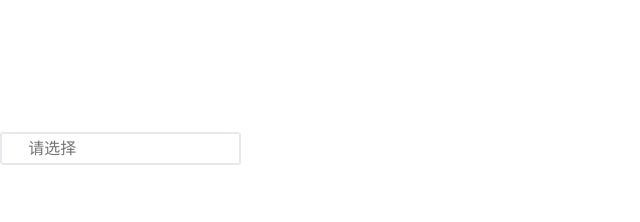
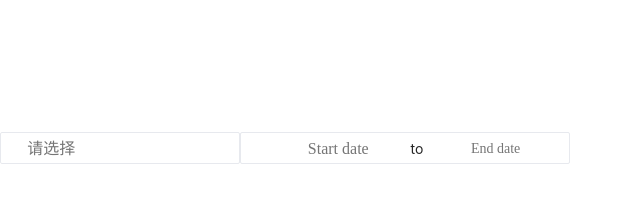
Before and after one commit to lzt-T/carpediemUi, a Vue app: page / in a window 1280 px wide. Shown: the top 222 px of the page, without its empty margins (0-640 px from the left). Built offline with nearby package versions, Linux system fonts and the light colour scheme; a web font is replaced by a local one.

Commit message:
feat: 日期区间选择完成

```diff
--- a/examples/App.vue
+++ b/examples/App.vue
@@ -1,6 +1,12 @@
 <template>
   <div class="su">
     <cd-date-picker v-model="data" :height="32" :width="240"></cd-date-picker>
+    <cd-date-picker
+      v-model="data"
+      :height="32"
+      :width="220"
+      type="daterange"
+    ></cd-date-picker>
   </div>
 </template>
 
--- a/packages/datepicker/src/datepicker.vue
+++ b/packages/datepicker/src/datepicker.vue
@@ -1,22 +1,60 @@
 <template>
-  <span class="cd-datepicker-frame">
+  <div
+    :class="{
+      'cd-datepicker-frame': true,
+      'cd-datepicker-frame-border': isFocus == false,
+      'cd-datepicker-frame-focusborder': isFocus,
+      'cd-datepicker-frame-focusborder-err':
+        isDateTrue == false || isStartDate == false || isEndtDate == false,
+    }"
+  >
     <span class="cd cd-datepicker-icon"></span>
     <input
+      v-if="type == 'day'"
       v-model.trim="dateData"
       ref="info"
       type="text"
       :class="{
         cd: true,
         'cd-datepicker-input': true,
-        'cd-datepicker-input-border': isFocus == false,
-        'cd-datepicker-input-focusborder': isFocus,
-        'cd-datepicker-input-focusborder-err': isDateTrue == false,
       }"
       placeholder="请选择"
       @click.stop=""
-      @focus="onFocus"
+      @focus="onFocus('middle')"
       @blur="onBlur"
     />
+    <div
+      v-if="type == 'daterange'"
+      :class="{ 'cd-datepicker-daterange-frame': true }"
+    >
+      <input
+        v-model.trim="startDate"
+        ref="startinfo"
+        type="text"
+        :class="{
+          cd: true,
+          'cd-datepicker-start': true,
+        }"
+        placeholder="Start date"
+        @click.stop=""
+        @focus="onFocus('start')"
+        @blur="onBlur"
+      />
+      <div class="cd-datepicker-start-to">to</div>
+      <input
+        v-model.trim="endDate"
+        ref="endinfo"
+        type="text"
+        :class="{
+          cd: true,
+          'cd-datepicker-end': true,
+        }"
+        placeholder="End date"
+        @click.stop=""
+        @focus="onFocus('end')"
+        @blur="onBlur"
+      />
+    </div>
     <calendar
       :height="heightData"
       :width="widthData"
@@ -29,11 +67,13 @@
       v-show="isShowCopy"
       @click.stop=""
       @onSelectDate="onSelectDate"
+      :stage="stage"
     ></calendar>
-  </span>
+  </div>
 </template>
 
 <script lang="ts">
+// 确定日期要按回车键或者使用日历选择
 import { defineComponent, ref, watch } from "vue";
 import calendar from "./calendar.vue";
 export default defineComponent({
@@ -58,7 +98,10 @@ export default defineComponent({
     },
   },
   setup(props, context) {
+    let stage = ref("middle");
     let info = ref();
+    let startinfo = ref();
+    let endinfo = ref();
     // 组件的大小
     let heightData = ref();
     let widthData = ref();
@@ -73,43 +116,125 @@ export default defineComponent({
       widthData.value = props.width;
     }
     // 是不是处于输入
+    let yearData = ref("");
+    let monthData = ref("");
+    let dayData = ref("");
     let isFocus = ref(false);
-
-    function onFocus() {
+    //输入时
+    function onFocus(stageData: any) {
+      stage.value = stageData;
+      if (stage.value == "middle" && isDateTrue.value == true) {
+        yearData.value = dateData.value.split("-")[0];
+        monthData.value = dateData.value.split("-")[1];
+        dayData.value = dateData.value.split("-")[2];
+      } else if (stage.value == "start" && isStartDate.value == true) {
+        yearData.value = startDate.value.split("-")[0];
+        monthData.value = startDate.value.split("-")[1];
+        dayData.value = startDate.value.split("-")[2];
+      } else if (stage.value == "end" && isEndtDate.value == true) {
+        yearData.value = endDate.value.split("-")[0];
+        monthData.value = endDate.value.split("-")[1];
+        dayData.value = endDate.value.split("-")[2];
+      }
+      isChange.value = true;
+      setTimeout(() => {
+        isChange.value = false;
+      }, 1);
       isFocus.value = true;
       isShow.value = true;
       isShowCopy.value = true;
       window.addEventListener("keydown", pressBlank);
     }
+    //输入结束时
     function onBlur() {
       isFocus.value = false;
       window.removeEventListener("keydown", pressBlank);
-      if (dateData.value == "" || dateData.value == undefined) {
+      if (dateData.value == "" && stage.value == "middle") {
         isDateTrue.value = true;
+      }
+      if (startDate.value == "" && stage.value == "start") {
+        isStartDate.value = true;
+      }
+      if (endDate.value == "" && stage.value == "end") {
+        isEndtDate.value = true;
       }
     }
     function setModelValue() {
+      if (stage.value == "middle") {
         context.emit("update:modelValue", dateData.value);
+      } else {
+        context.emit(
+          "update:modelValue",
+          startDate.value + " " + endDate.value
+        );
+      }
     }
     let isShow = ref(false);
     let isShowCopy = ref(false);
     let isChange = ref(false);
-    let dateData = ref();
+    let dateData = ref("");
+    let startDate = ref("");
+    let endDate = ref("");
     let isDateTrue = ref();
-    let yearData = ref(undefined);
-    let monthData = ref(undefined);
-    let dayData = ref(undefined);
+    let isStartDate = ref();
+    let isEndtDate = ref();
     // 手动输入日期，并判断正确，再设置日期
+    function checkDate(dateData: any) {
+      let isSure = false;
+      let bissextilDay = [31, 29, 31, 30, 31, 30, 31, 31, 30, 31, 30, 31];
+      let nobissextilDay = [31, 28, 31, 30, 31, 30, 31, 31, 30, 31, 30, 31];
+      let dateDataArray = dateData.split("-");
+      if (
+        dateDataArray[0] % 400 == 0 ||
+        (dateDataArray[0] % 4 == 0 && dateDataArray[0] % 100 != 0)
+      ) {
+        if (dateDataArray[1] >= 1 && dateDataArray[1] <= 12) {
+          if (
+            dateDataArray[2] >= 1 &&
+            dateDataArray[2] <= bissextilDay[dateDataArray[1] - 1]
+          ) {
+            isSure = true;
+          }
+        }
+      } else {
+        if (dateDataArray[1] >= 1 && dateDataArray[1] <= 12) {
+          if (
+            dateDataArray[2] >= 1 &&
+            dateDataArray[2] <= nobissextilDay[dateDataArray[1] - 1]
+          ) {
+            isSure = true;
+          }
+        }
+      }
+      return [isSure, dateDataArray];
+    }
     function pressBlank(e: any) {
       if (e.keyCode == 13) {
-        let pattern =
-          /^((((19|20)\d{2})-(0?[13-9]|1[012])-(0?[1-9]|[12]\d|30))|(((19|20)\d{2})-(0?[13578]|1[02])-31)|(((19|20)\d{2})-0?2-(0?[1-9]|1\d|2[0-8]))|((((19|20)([13579][26]|[2468][048]|0[48]))|(2000))-0?2-29))$/;
-        if (pattern.test(dateData.value)) {
-          let dateDataArray = dateData.value.split("-");
-          yearData.value = dateDataArray[0];
-          monthData.value = dateDataArray[1];
-          dayData.value = dateDataArray[2];
+        checkDateSecond();
+      }
+    }
+    // 日期正确和错误的做法
+    function checkDateSecond() {
+      if (true) {
+        let checkData = [];
+        if (stage.value == "middle") {
+          checkData = checkDate(dateData.value);
+        } else if (stage.value == "start") {
+          checkData = checkDate(startDate.value);
+        } else if (stage.value == "end") {
+          checkData = checkDate(endDate.value);
+        }
+        if (checkData[0]) {
+          yearData.value = checkData[1][0];
+          monthData.value = checkData[1][1];
+          dayData.value = checkData[1][2];
+          if (stage.value == "middle") {
             isDateTrue.value = true;
+          } else if (stage.value == "start") {
+            isStartDate.value = true;
+          } else if (stage.value == "end") {
+            isEndtDate.value = true;
+          }
           isChange.value = true;
           setTimeout(() => {
             isChange.value = false;
@@ -118,17 +243,57 @@ export default defineComponent({
           setTimeout(() => {
             isShowCopy.value = false;
           }, 280);
+
+          if (startDate.value != "" && endDate.value != "") {
+            let startTimeMs = +new Date(startDate.value);
+            let endTimeMs = +new Date(endDate.value);
+            if (startTimeMs > endTimeMs) {
+              [startDate.value, endDate.value] = [
+                endDate.value,
+                startDate.value,
+              ];
+            }
+          }
+          if (stage.value == "middle") {
             setModelValue();
+          } else {
+            if (isStartDate.value == true && isEndtDate.value == true) {
+              setModelValue();
+            }
+          }
+
+          if (stage.value == "middle") {
             info.value.blur();
+          } else if (stage.value == "start") {
+            startinfo.value.blur();
+          } else if (stage.value == "end") {
+            endinfo.value.blur();
+          }
         } else {
-          if (dateData.value == undefined || dateData.value == "") {
+          if (
+            (dateData.value == "" && stage.value == "middle") ||
+            (startDate.value == "" && stage.value == "start") ||
+            (endDate.value == "" && stage.value == "end")
+          ) {
             isShow.value = false;
             setTimeout(() => {
               isShowCopy.value = false;
             }, 280);
+            if (stage.value == "middle") {
               info.value.blur();
+            } else if (stage.value == "start") {
+              startinfo.value.blur();
+            } else if (stage.value == "end") {
+              endinfo.value.blur();
+            }
           } else {
+            if (stage.value == "middle") {
               isDateTrue.value = false;
+            } else if (stage.value == "start") {
+              isStartDate.value = false;
+            } else if (stage.value == "end") {
+              isEndtDate.value = false;
+            }
           }
         }
       }
@@ -140,12 +305,41 @@ export default defineComponent({
         isShowCopy.value = false;
       }, 280);
     });
+    // 使用日历选择日期
     function onSelectDate(data: any) {
+      if (stage.value == "middle") {
         dateData.value = data.year + "-" + data.month + "-" + data.day;
+      } else if (stage.value == "start") {
+        startDate.value = data.year + "-" + data.month + "-" + data.day;
+      } else if (stage.value == "end") {
+        endDate.value = data.year + "-" + data.month + "-" + data.day;
+      }
+
+      if (startDate.value != "" && endDate.value != "") {
+        let startTimeMs = +new Date(startDate.value);
+        let endTimeMs = +new Date(endDate.value);
+        if (startTimeMs > endTimeMs) {
+          [startDate.value, endDate.value] = [endDate.value, startDate.value];
+        }
+      }
       yearData.value = data.year;
       monthData.value = data.month;
       dayData.value = data.day;
+
+      if (stage.value == "middle") {
+        isDateTrue.value = true;
+      } else if (stage.value == "start") {
+        isStartDate.value = true;
+      } else if (stage.value == "end") {
+        isEndtDate.value = true;
+      }
+      if (stage.value == "middle") {
         setModelValue();
+      } else {
+        if (isStartDate.value == true && isEndtDate.value == true) {
+          setModelValue();
+        }
+      }
       isShow.value = false;
       setTimeout(() => {
         isShowCopy.value = false;
@@ -167,6 +361,13 @@ export default defineComponent({
       isShow,
       isShowCopy,
       onSelectDate,
+      startDate,
+      endDate,
+      stage,
+      startinfo,
+      endinfo,
+      isStartDate,
+      isEndtDate,
     };
   },
 });
@@ -180,8 +381,23 @@ export default defineComponent({
   border: 1px solid #e7e9ee;
   border-radius: 2px;
   height: v-bind(heightData + "px");
-  width: v-bind(widthData + "px");
+  width: v-bind("type=='day'?widthData+'px':widthData*1.5+'px'");
   line-height: v-bind(heightData + "px");
+}
+.cd-datepicker-frame-border {
+  border: 0.1px solid #e7e9ee;
+}
+.cd-datepicker-frame-border:hover {
+  border: 0.1px solid #c0c4cc;
+}
+.cd-datepicker-frame-focusborder {
+  border: 0.1px solid #a8d3ff;
+}
+.cd-datepicker-frame-focusborder-err {
+  border: 0.1px solid #ff4949;
+}
+.cd-datepicker-frame-focusborder-err:hover {
+  border: 0.1px solid red;
 }
 .cd-datepicker-input {
   box-sizing: border-box;
@@ -190,6 +406,7 @@ export default defineComponent({
   top: 0;
   left: 0;
   border-radius: 2px;
+  border: 0px;
   padding-left: v-bind(heightData/1.5 + 5 + "px");
   font-size: v-bind(heightData/2 + "px");
   height: v-bind(heightData + "px");
@@ -197,20 +414,36 @@ export default defineComponent({
   outline: none;
   color: #6f6970;
 }
-.cd-datepicker-input-border:hover {
-  border: 0.1px solid #c0c4cc;
+.cd-datepicker-daterange-frame {
+  position: absolute;
+  top: 0px;
+  display: flex;
+  width: 200px;
+  margin-left: 25px;
+  height: v-bind(heightData + "px");
 }
-.cd-datepicker-input-border {
-  border: 0.1px solid #e7e9ee;
+.cd-datepicker-start {
+  box-sizing: border-box;
+  border: 0px;
+  height: v-bind(heightData + "px");
+  font-size: v-bind(heightData/2 + "px");
+  width: v-bind("(widthData*1.5-41)*0.5 +'px'");
+  text-align: center;
+  outline: none;
+  color: #6f6970;
 }
-.cd-datepicker-input-focusborder {
-  border: 0.1px solid #a8d3ff;
+.cd-datepicker-start-to {
+  display: inline-block;
+  box-sizing: border-box;
 }
-.cd-datepicker-input-focusborder-err {
-  border: 0.1px solid #ff4949;
-}
-.cd-datepicker-input-focusborder-err:hover {
-  border: 0.1px solid red;
+.cd-datepicker-end {
+  box-sizing: border-box;
+  border: 0px;
+  height: v-bind(heightData + "px");
+  width: v-bind("(widthData*1.5-41)*0.5 +'px'");
+  text-align: center;
+  outline: none;
+  color: #6f6970;
 }
 .cd-datepicker-icon::before {
   margin: 5px;
```
Also changed, not shown: packages/datepicker/src/calendar.vue (+6 -4 lines). Lines whose indentation alone changed are shown as unchanged.
